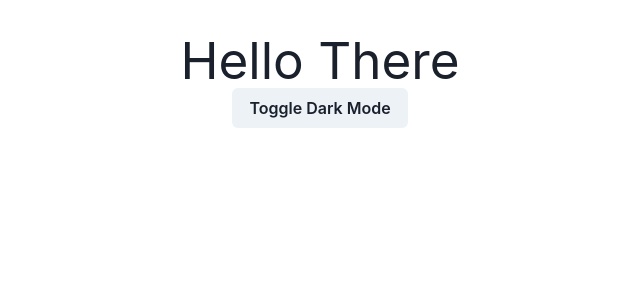
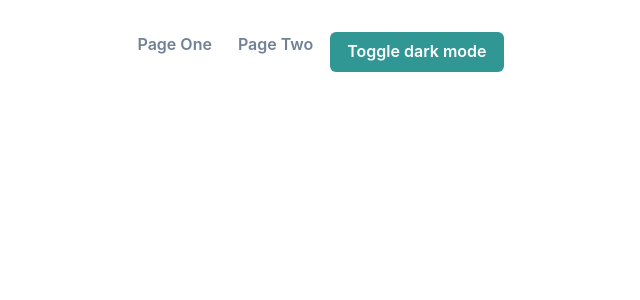
Before and after one commit to piratemermaid/webdev-templates, a React (Vite) app: page / in a window 1280 px wide. Shown: the top 300 px of the page, without its empty margins (320-960 px from the left). Built offline with nearby package versions, Linux system fonts and the light colour scheme.

Commit message:
add react router and routes setup

```diff
--- a/package.json
+++ b/package.json
@@ -16,7 +16,8 @@
     "@emotion/styled": "^11.11.5",
     "framer-motion": "^11.1.7",
     "react": "^18.2.0",
-    "react-dom": "^18.2.0"
+    "react-dom": "^18.2.0",
+    "react-router-dom": "^6.22.3"
   },
   "devDependencies": {
     "@types/react": "^18.2.66",
--- /dev/null
+++ b/src/components/NavBar.jsx
@@ -0,0 +1,33 @@
+import { Box, Button, Flex, HStack, Spacer } from '@chakra-ui/react';
+import { useColorMode } from '@chakra-ui/react';
+
+import ROUTES from '../router/routes';
+import { Link } from 'react-router-dom';
+
+export default function NavBar() {
+  const { toggleColorMode } = useColorMode();
+
+  return (
+    <Flex>
+      <Box>
+        <HStack>
+          {ROUTES.map((route) => {
+            return (
+              <Link to={route.path} key={route.path}>
+                <Button variant="link" sx={{ mr: 4 }}>
+                  {route.label}
+                </Button>
+              </Link>
+            );
+          })}
+        </HStack>
+      </Box>
+      <Spacer />
+      <Box>
+        <Button onClick={toggleColorMode} colorScheme="teal">
+          Toggle dark mode
+        </Button>
+      </Box>
+    </Flex>
+  );
+}
--- /dev/null
+++ b/src/components/Root.jsx
@@ -0,0 +1,16 @@
+import { Outlet } from 'react-router-dom';
+import { Box, SimpleGrid } from '@chakra-ui/react';
+
+import NavBar from './NavBar';
+
+export default function Root() {
+  return (
+    <SimpleGrid columns={1} spacing={4}>
+      <Box>
+        <NavBar />
+      </Box>
+
+      <Outlet />
+    </SimpleGrid>
+  );
+}
--- a/src/main.jsx
+++ b/src/main.jsx
@@ -1,15 +1,19 @@
 import React from 'react';
 import ReactDOM from 'react-dom/client';
 import { ChakraProvider } from '@chakra-ui/react';
+import { RouterProvider } from 'react-router-dom';
 
 import App from './App.jsx';
 import theme from './theme.js';
+import router from './router/index.jsx';
 import './index.css';
 
 ReactDOM.createRoot(document.getElementById('root')).render(
   <React.StrictMode>
     <ChakraProvider theme={theme}>
-      <App />
+      <RouterProvider router={router}>
+        <App />
+      </RouterProvider>
     </ChakraProvider>
   </React.StrictMode>
 );
--- /dev/null
+++ b/src/pages/PageOne.jsx
@@ -0,0 +1,7 @@
+export default function PageOne() {
+  return (
+    <>
+      <h2>PageOne</h2>
+    </>
+  );
+}
--- /dev/null
+++ b/src/pages/PageTwo.jsx
@@ -0,0 +1,7 @@
+export default function PageTwo() {
+  return (
+    <>
+      <h2>PageTwo</h2>
+    </>
+  );
+}
--- /dev/null
+++ b/src/router/index.jsx
@@ -0,0 +1,19 @@
+import { createBrowserRouter } from 'react-router-dom';
+
+import Root from '../components/Root';
+import ROUTES from './routes';
+
+const router = createBrowserRouter([
+  {
+    path: '/',
+    element: <Root />,
+    children: ROUTES.map((route) => {
+      return {
+        path: route.path,
+        element: <route.Component />,
+      };
+    }),
+  },
+]);
+
+export default router;
--- /dev/null
+++ b/src/router/routes.js
@@ -0,0 +1,17 @@
+import PageOne from '../pages/PageOne';
+import PageTwo from '../pages/PageTwo';
+
+const ROUTES = [
+  {
+    label: 'Page One',
+    path: '/one',
+    Component: PageOne,
+  },
+  {
+    label: 'Page Two',
+    path: '/two',
+    Component: PageTwo,
+  },
+];
+
+export default ROUTES;
```
Also changed, not shown: 2 other files (tests, documents, lock files or other folders).
